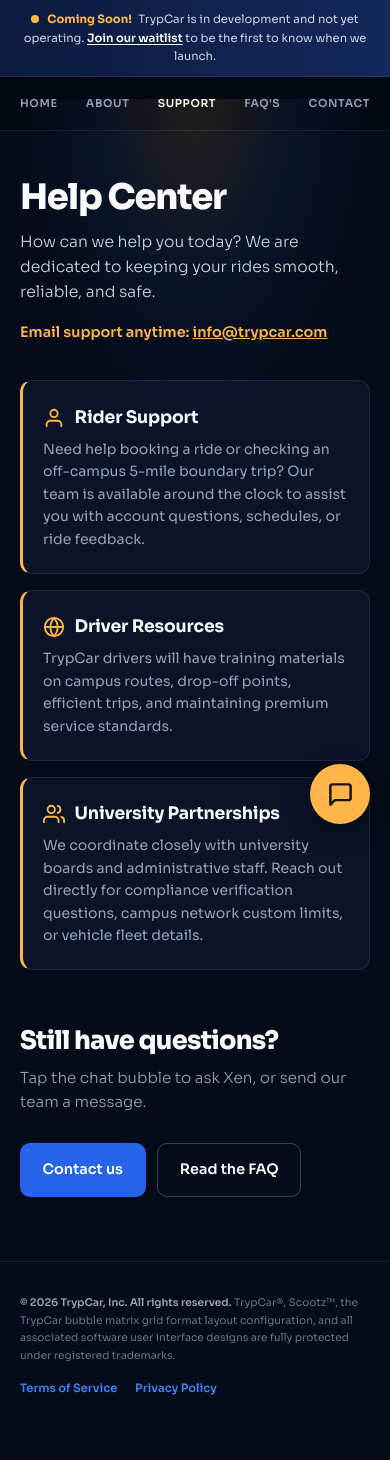
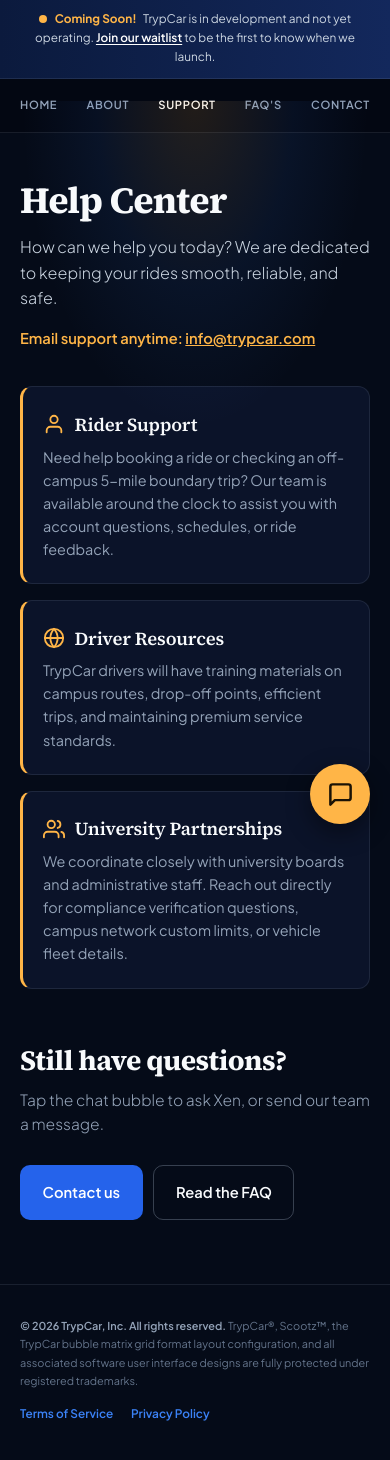
Before and after one commit to fishin4tuna/trypcar-facade, a plain HTML site: page support.html in a window 390 px wide. Drawn offline with Linux system fonts and the light colour scheme.

Commit message:
Update trypcar.css

```diff
--- a/trypcar.css
+++ b/trypcar.css
@@ -1,14 +1,16 @@
-:root { --night: #050b18; --deep: #030712; --panel: #0b1329; --line: rgba(148,163,184,0.14); --blue: #3b82f6; --blue-strong: #2563eb; --amber: #ffb547; --text: #f8fafc; --muted: #94a3b8; --soft: #cbd5e1; }
+@import url("https://fonts.googleapis.com/css2?family=Plus+Jakarta+Sans:wght@300;400;600;700;800&family=Source+Serif+4:opsz,wght@8..60,600;8..60,700&display=swap");
+:root { --night: #050b18; --deep: #030712; --panel: #0b1329; --line: rgba(148,163,184,0.14); --blue: #3b82f6; --blue-light: #60a5fa; --blue-strong: #2563eb; --amber: #ffb547; --text: #f8fafc; --muted: #94a3b8; --soft: #cbd5e1; --sans: "Plus Jakarta Sans", -apple-system, BlinkMacSystemFont, "Segoe UI", Roboto, Arial, sans-serif; --serif: "Source Serif 4", Georgia, "Times New Roman", serif; }
 * { box-sizing: border-box; margin: 0; padding: 0; }
 html { scroll-behavior: smooth; }
 html, body { overflow-x: hidden; max-width: 100%; }
 @supports (overflow: clip) { html, body { overflow-x: clip; } }
-body { background: var(--night); color: var(--text); font-family: "Sora", -apple-system, BlinkMacSystemFont, "Segoe UI", Roboto, Arial, sans-serif; -webkit-font-smoothing: antialiased; line-height: 1.6; }
+body { background: var(--night); color: var(--text); font-family: var(--sans); -webkit-font-smoothing: antialiased; line-height: 1.6; }
+h1, h2, h3 { font-family: var(--serif); }
 img { max-width: 100%; height: auto; }
 .wrap { width: 100%; max-width: 1080px; margin: 0 auto; padding: 0 1.25rem; }
 a:focus-visible, button:focus-visible, input:focus-visible, select:focus-visible, textarea:focus-visible { outline: 2px solid var(--amber); outline-offset: 3px; }
 
-.launch-banner { background: linear-gradient(90deg, #0b1a3d, #13285c); border-bottom: 1px solid var(--line); padding: 0.65rem 1.25rem; text-align: center; font-size: 0.72rem; color: var(--soft); }
+.launch-banner { background: linear-gradient(90deg, #0b1a3d, #13285c); border-bottom: 1px solid var(--line); padding: 0.65rem 1.25rem; text-align: center; font-size: 0.74rem; color: var(--soft); }
 .launch-banner strong { color: var(--amber); font-weight: 700; margin-right: 0.4rem; }
 .launch-banner a { color: #ffffff; font-weight: 600; text-decoration: underline; text-underline-offset: 2px; }
 .status-dot { display: inline-block; width: 8px; height: 8px; border-radius: 50%; background: var(--amber); margin-right: 0.5rem; vertical-align: middle; position: relative; top: -1px; animation: statusPulse 1.8s ease-out infinite; }
@@ -17,23 +19,23 @@ a:focus-visible, button:focus-visible, input:focus-visible, select:focus-visible
 .navbar { background: var(--deep); border-bottom: 1px solid var(--line); }
 .nav-inner { display: flex; justify-content: center; padding: 1.1rem 1.25rem; }
 .navigation-links { display: flex; justify-content: space-between; width: 100%; max-width: 380px; gap: 0.5rem; }
-.navigation-links a { color: var(--muted); font-weight: 600; font-size: 0.68rem; letter-spacing: 0.06em; text-transform: uppercase; text-decoration: none; transition: color 0.2s; }
+.navigation-links a { color: var(--muted); font-weight: 600; font-size: 0.7rem; letter-spacing: 0.06em; text-transform: uppercase; text-decoration: none; transition: color 0.2s; }
 .navigation-links a:hover, .navigation-links a.active { color: #ffffff; }
 
 .page { padding-top: 3rem; }
 .page-hero { position: relative; isolation: isolate; padding-bottom: 2.25rem; }
 .page-hero::before { content: ""; position: absolute; top: -5rem; left: 0; width: 100%; height: 160%; background: radial-gradient(ellipse at 50% 0%, rgba(255,181,71,0.12), rgba(59,130,246,0.07) 40%, transparent 70%); pointer-events: none; z-index: -1; }
-.page-title { font-weight: 800; font-size: clamp(2.2rem, 9vw, 4rem); line-height: 1.05; letter-spacing: -0.035em; margin-bottom: 0.9rem; }
-.page-lead { font-size: 0.98rem; font-weight: 300; color: var(--soft); max-width: 36rem; }
+.page-title { font-weight: 700; font-size: clamp(2.3rem, 9.5vw, 4.2rem); line-height: 1.05; letter-spacing: -0.02em; margin-bottom: 0.9rem; }
+.page-lead { font-size: 1rem; font-weight: 300; color: var(--soft); max-width: 36rem; }
 .page-lead + .page-lead { margin-top: 0.75rem; }
-.highlight-line { margin-top: 1rem; font-size: 0.9rem; font-weight: 600; color: var(--amber); }
+.highlight-line { margin-top: 1rem; font-size: 0.92rem; font-weight: 600; color: var(--amber); }
 .highlight-line a { color: var(--amber); }
 
 .section { padding-top: 3.5rem; }
-.section-title { font-weight: 800; font-size: clamp(1.6rem, 6.5vw, 2.4rem); line-height: 1.1; letter-spacing: -0.03em; margin-bottom: 0.75rem; }
-.section-lead { color: var(--muted); font-size: 0.95rem; font-weight: 300; max-width: 36rem; margin-bottom: 1.75rem; }
+.section-title { font-weight: 700; font-size: clamp(1.75rem, 7vw, 2.6rem); line-height: 1.1; letter-spacing: -0.02em; margin-bottom: 0.75rem; }
+.section-lead { color: var(--muted); font-size: 0.97rem; font-weight: 300; max-width: 36rem; margin-bottom: 1.75rem; }
 
-.btn { display: inline-flex; align-items: center; justify-content: center; padding: 0.9rem 1.35rem; border-radius: 10px; font-weight: 600; font-size: 0.9rem; text-decoration: none; border: 1px solid transparent; cursor: pointer; font-family: inherit; transition: background-color 0.15s, border-color 0.15s, color 0.15s, transform 0.15s; }
+.btn { display: inline-flex; align-items: center; justify-content: center; padding: 0.9rem 1.35rem; border-radius: 10px; font-weight: 600; font-size: 0.92rem; text-decoration: none; border: 1px solid transparent; cursor: pointer; font-family: var(--sans); transition: background-color 0.15s, border-color 0.15s, color 0.15s, transform 0.15s; }
 .btn:active { transform: scale(0.97); }
 .btn-primary { background: var(--blue-strong); color: #ffffff; }
 .btn-primary:hover { background: #1d4ed8; }
@@ -45,25 +47,25 @@ a:focus-visible, button:focus-visible, input:focus-visible, select:focus-visible
 .card { background: var(--panel); border: 1px solid var(--line); border-radius: 16px; padding: 1.75rem 1.4rem; box-shadow: 0 15px 30px rgba(0,0,0,0.45); }
 .card-grid { display: grid; gap: 1rem; }
 .info-card { background: var(--panel); border: 1px solid var(--line); border-left: 3px solid var(--amber); border-radius: 12px; padding: 1.4rem 1.25rem; }
-.info-card h3 { font-weight: 700; font-size: 1.08rem; letter-spacing: -0.01em; margin-bottom: 0.4rem; display: flex; align-items: center; gap: 0.6rem; }
-.info-card p { color: var(--muted); font-size: 0.88rem; }
+.info-card h3 { font-weight: 600; font-size: 1.15rem; letter-spacing: -0.01em; margin-bottom: 0.4rem; display: flex; align-items: center; gap: 0.6rem; }
+.info-card p { color: var(--muted); font-size: 0.9rem; }
 .info-card svg { width: 22px; height: 22px; flex: 0 0 22px; fill: none; stroke: var(--amber); stroke-width: 2; stroke-linecap: round; stroke-linejoin: round; }
 
-.field-label { display: block; font-size: 0.72rem; font-weight: 600; color: var(--muted); margin-bottom: 0.4rem; }
-.field { width: 100%; background: var(--deep); border: 1px solid rgba(148,163,184,0.2); border-radius: 8px; padding: 0.85rem 1rem; color: #ffffff; font-size: 0.92rem; margin-bottom: 1rem; font-family: inherit; }
+.field-label { display: block; font-size: 0.74rem; font-weight: 600; color: var(--muted); margin-bottom: 0.4rem; }
+.field { width: 100%; background: var(--deep); border: 1px solid rgba(148,163,184,0.2); border-radius: 8px; padding: 0.85rem 1rem; color: #ffffff; font-size: 0.94rem; margin-bottom: 1rem; font-family: var(--sans); }
 .field:focus { outline: none; border-color: var(--blue-strong); box-shadow: 0 0 0 3px rgba(37,99,235,0.18); }
 textarea.field { resize: vertical; min-height: 130px; }
 select.field { appearance: none; -webkit-appearance: none; background-image: linear-gradient(45deg, transparent 50%, #94a3b8 50%), linear-gradient(135deg, #94a3b8 50%, transparent 50%); background-position: calc(100% - 18px) 50%, calc(100% - 13px) 50%; background-size: 5px 5px; background-repeat: no-repeat; padding-right: 2.5rem; }
 .hidden-field { display: none; }
-.form-status { display: none; margin-top: 1rem; padding: 0.8rem 1rem; border-radius: 8px; font-size: 0.82rem; }
+.form-status { display: none; margin-top: 1rem; padding: 0.8rem 1rem; border-radius: 8px; font-size: 0.84rem; }
 .form-status.success { display: block; background: rgba(34,197,94,0.12); border: 1px solid rgba(34,197,94,0.4); color: #bbf7d0; }
 .form-status.error { display: block; background: rgba(239,68,68,0.12); border: 1px solid rgba(239,68,68,0.4); color: #fecaca; }
 
 .global-site-footer { margin-top: 4rem; padding-top: 2rem; padding-bottom: 3rem; border-top: 1px solid var(--line); }
-.footer-legal-text { font-size: 0.66rem; color: #64748b; line-height: 1.7; }
+.footer-legal-text { font-size: 0.68rem; color: #64748b; line-height: 1.7; }
 .footer-legal-text strong { color: var(--muted); font-weight: 600; }
 .footer-legal-links { margin-top: 0.85rem; display: flex; gap: 1.1rem; }
-.footer-legal-links a { color: var(--blue); text-decoration: none; font-weight: 600; font-size: 0.72rem; }
+.footer-legal-links a { color: var(--blue); text-decoration: none; font-weight: 600; font-size: 0.74rem; }
 
 .chat-bubble-launcher { position: fixed; bottom: 20px; right: 20px; width: 60px; height: 60px; background: var(--amber); border-radius: 50%; display: flex; align-items: center; justify-content: center; box-shadow: 0 8px 24px rgba(0,0,0,0.45); cursor: pointer; z-index: 1000; border: none; transition: transform 0.2s ease; -webkit-tap-highlight-color: transparent; }
 .chat-bubble-launcher:hover { transform: scale(1.05); }
@@ -73,16 +75,16 @@ select.field { appearance: none; -webkit-appearance: none; background-image: lin
 .chat-window-header { background: var(--deep); padding: 0.9rem 1rem; border-bottom: 1px solid var(--line); display: flex; align-items: center; justify-content: space-between; }
 .chat-bot-profile { display: flex; align-items: center; gap: 0.55rem; }
 .chat-bot-avatar { width: 30px; height: 30px; background: var(--blue-strong); border-radius: 50%; display: flex; align-items: center; justify-content: center; font-weight: 700; font-size: 0.78rem; color: #ffffff; }
-.chat-bot-title { font-size: 0.86rem; font-weight: 700; }
+.chat-bot-title { font-size: 0.88rem; font-weight: 700; }
 .chat-bot-status { font-size: 0.66rem; color: #22c55e; display: flex; align-items: center; gap: 0.3rem; }
 .chat-bot-status::before { content: ""; width: 6px; height: 6px; border-radius: 50%; background: #22c55e; }
 .chat-window-close { background: none; border: none; color: var(--muted); cursor: pointer; font-size: 1.3rem; line-height: 1; }
 .chat-message-feed { flex: 1; padding: 1rem; overflow-y: auto; display: flex; flex-direction: column; gap: 0.75rem; background: var(--night); }
-.msg-bubble { max-width: 82%; padding: 0.6rem 0.85rem; border-radius: 14px; font-size: 0.8rem; line-height: 1.45; word-wrap: break-word; }
+.msg-bubble { max-width: 82%; padding: 0.6rem 0.85rem; border-radius: 14px; font-size: 0.82rem; line-height: 1.45; word-wrap: break-word; }
 .msg-bot { background: #1e293b; align-self: flex-start; border-top-left-radius: 3px; }
 .msg-user { background: var(--blue-strong); align-self: flex-end; border-top-right-radius: 3px; }
 .chat-input-toolbar { padding: 0.75rem; background: var(--deep); border-top: 1px solid var(--line); display: flex; gap: 0.5rem; }
-.chat-input-field { flex: 1; min-width: 0; background: var(--night); border: 1px solid rgba(148,163,184,0.18); border-radius: 20px; padding: 0.55rem 1rem; color: #ffffff; font-size: 0.82rem; font-family: inherit; }
+.chat-input-field { flex: 1; min-width: 0; background: var(--night); border: 1px solid rgba(148,163,184,0.18); border-radius: 20px; padding: 0.55rem 1rem; color: #ffffff; font-size: 0.84rem; font-family: var(--sans); }
 .chat-input-field:focus { outline: none; border-color: var(--blue-strong); }
 .chat-send-btn { background: var(--amber); border: none; width: 34px; height: 34px; flex: 0 0 34px; border-radius: 50%; display: flex; align-items: center; justify-content: center; cursor: pointer; color: #1a1205; font-weight: 700; font-size: 0.9rem; }
 
```
